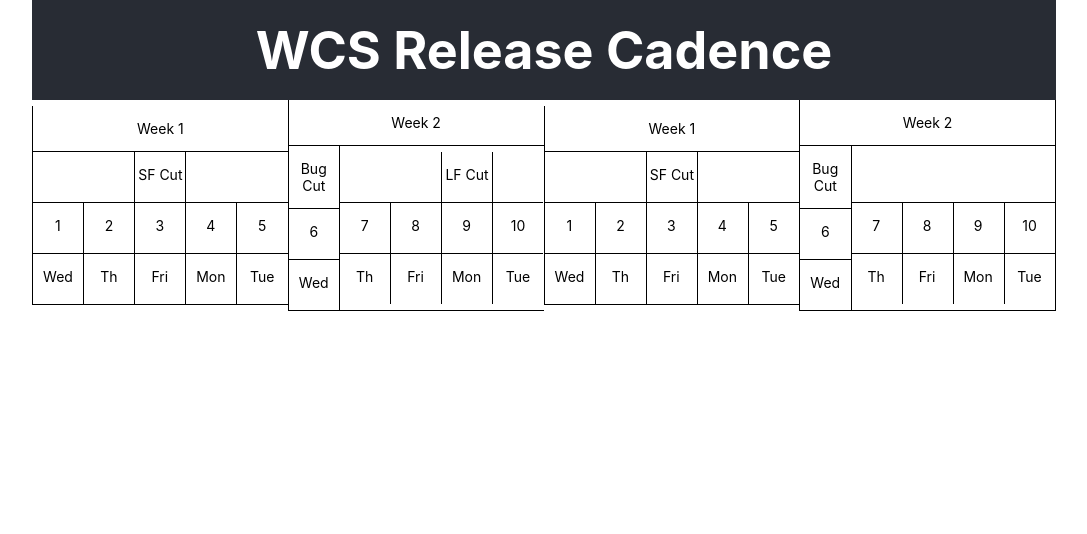
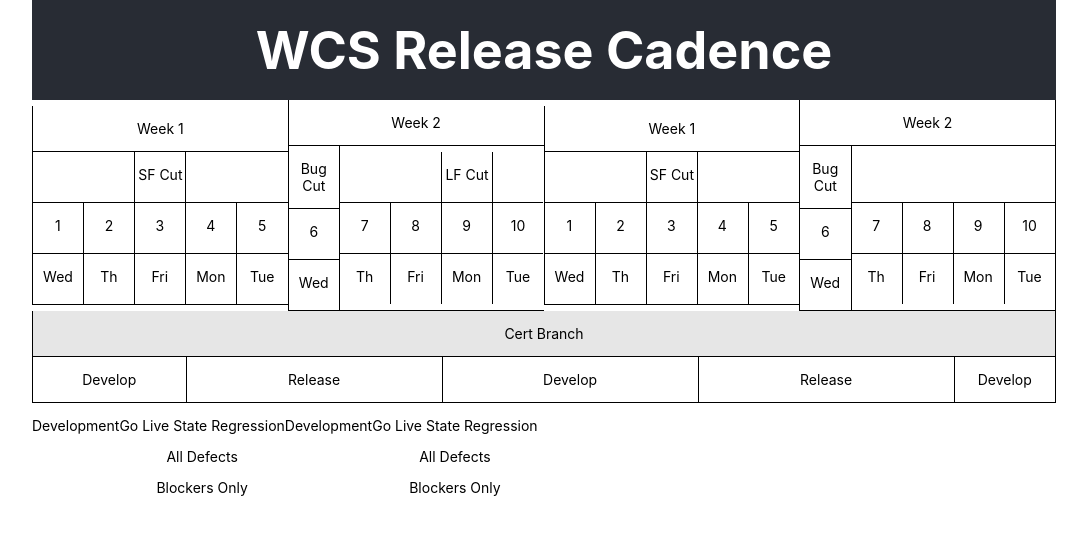
Before and after one commit to drewstewartdesigns/release-cadence, a React (Create React App) app: page / in a window 1280 px wide. Shown: the top 534 px of the page, without its empty margins (96-1183 px from the left). Built offline with nearby package versions, Linux system fonts and the light colour scheme.

Commit message:
Breaking out the actions

```diff
--- /dev/null
+++ b/src/components/actions/actions.component.jsx
@@ -0,0 +1,18 @@
+import React from 'react';
+import './actions.styles.css';
+
+export const Action = props => (
+    <div className='action-container'>
+        {props.actions.map(actionObj => (
+            <div className='action-wrapper'>
+            {actionObj.branch.map(branchObj => (
+                <div key={branchObj.id} className={branchObj.class}>
+                    <p>{branchObj.name}</p>
+                </div>
+            ))}
+
+
+            </div>
+        ))}
+    </div>
+)
--- /dev/null
+++ b/src/components/actions/actions.styles.css
@@ -0,0 +1,4 @@
+.action-container {
+    display: flex;
+    flex-direction: row;
+}
--- /dev/null
+++ b/src/components/branch/branch.component.jsx
@@ -0,0 +1,15 @@
+import React from 'react';
+
+import './branch.styles.css';
+
+export const Branch = props => (
+    <div className='branch-container'>
+        {props.branches.map(branchObj => (
+            <div key={branchObj.id} className={'branch-' + branchObj.class}>
+                <div className={branchObj.class}>
+                    <p>{branchObj.name}</p>
+                </div>
+            </div>
+        ))}
+    </div>
+)
--- /dev/null
+++ b/src/components/branch/branch.styles.css
@@ -0,0 +1,34 @@
+.branch-container {
+    display: flex;
+    flex-direction: row;
+}
+.branch-develop,
+.branch-release {
+    display: flex;
+    flex-direction: column;
+}
+.branch-develop {
+    width: calc(100% / 20 * 5);
+}
+.branch-develop:first-child {
+    width: calc(100% / 20 * 3);
+}
+.branch-develop:last-child {
+    width: calc(100% / 20 * 2);
+}
+.branch-release {
+    width: calc(100% / 20 * 5);
+}
+.develop {
+    border-top: 1px solid black;
+    border-left: 1px solid black;
+    border-bottom: 1px solid black;
+}
+.branch-develop:last-child .develop {
+    border-right: 1px solid black;
+}
+.release {
+    border-top: 1px solid black;
+    border-left: 1px solid black;
+    border-bottom: 1px solid black;
+}
--- a/src/components/cadence/cadence.component.jsx
+++ b/src/components/cadence/cadence.component.jsx
@@ -1,6 +1,20 @@
 import React from 'react';
+import { Branch } from '../branch/branch.component';
+import { Action } from '../actions/actions.component';
+
 import './cadence.styles.css';
 
 export const Cadence = props => (
-    <div></div>
+    <>
+        {props.cadence.map(server => (
+            <div className={server.class}>
+                <div className='cert-branch'>
+                    <p>{server.name}</p>
+                </div>
+
+                <Branch branches={server.branches} />
+                <Action actions={server.actions} />
+            </div>
+        ))}
+    </>
 )
--- a/src/components/cadence/cadence.styles.css
+++ b/src/components/cadence/cadence.styles.css
@@ -0,0 +1,9 @@
+.cert-container {
+    display: flex;
+    flex-direction: column;
+}
+.cert-branch {
+    background-color: #e6e6e6;
+    border-left: 1px solid black;
+    border-right: 1px solid black;
+}
--- a/src/data/cadence.js
+++ b/src/data/cadence.js
@@ -1,60 +1,106 @@
 export const CadenceData = [
     {
-        type: 'Cert Branch',
-        branch: [
+        name: 'Cert Branch',
+        class: 'cert-container',
+        branches: [
             {
-                type: 'Develop',
+                name: 'Develop',
                 id: 1,
+                class: 'develop'
+            },
+            {
+                name: 'Release',
+                id: 2,
+                class: 'release'
+            },
+            {
+                name: 'Develop',
+                id: 3,
+                class: 'develop'
+            },
+            {
+                name: 'Release',
+                id: 4,
+                class: 'release',
                 actions: [
                     {
-                        name: 'Development',
-                        class: ''
+                        name: 'Go Live State Regression',
+                        class: 'action'
+                    },
+                    {
+                        name: 'All Defects',
+                        class: 'action'
+                    },
+                    {
+                        name: 'Blockers Only',
+                        class: 'action'
                     }
                 ]
             },
             {
-                type: 'Release',
-                id: 2,
+                name: 'Develop',
+                id: 1,
+                class: 'develop',
                 actions: [
                     {
-                        name: 'Go Live State Regression',
-                        class: ''
-                    },
+                        name: 'Development',
+                        class: 'action'
+                    }
+                ]
+            }
+        ],
+        actions: [
+            {
+                branch: [
                     {
-                        name: 'All Defects',
-                        class: ''
-                    },
-                    {
-                        name: 'Blockers Only',
-                        class: ''
+                        name: 'Development',
+                        class: 'action'
                     }
                 ]
             },
             {
-                type: 'Develop',
-                id: 3,
-                actions: [
+                branch: [
                     {
-                        name: 'Development',
-                        class: ''
+                        name: 'Go Live State Regression',
+                        class: 'action',
+                        id: 1
+                    },
+                    {
+                        name: 'All Defects',
+                        class: 'action',
+                        id: 2
+                    },
+                    {
+                        name: 'Blockers Only',
+                        class: 'action',
+                        id: 3
                     }
                 ]
             },
             {
-                type: 'Release',
-                id: 4,
-                actions: [
+                branch: [
+                    {
+                        name: 'Development',
+                        class: 'action'
+                    }
+                ]
+            },
+            {
+                branch: [
                     {
                         name: 'Go Live State Regression',
-                        class: ''
+                        class: 'action',
+                        id: 1
                     },
                     {
                         name: 'All Defects',
-                        class: ''
+                        class: 'action',
+                        id: 2
                     },
                     {
                         name: 'Blockers Only',
-                        class: ''
+                        class: 'action',
+                        id: 3
                     }
                 ]
             }
```
